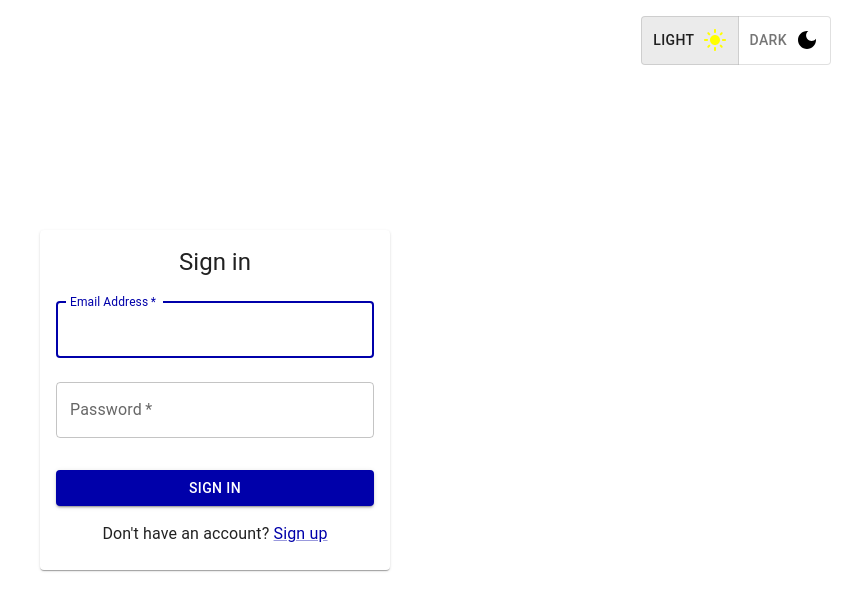
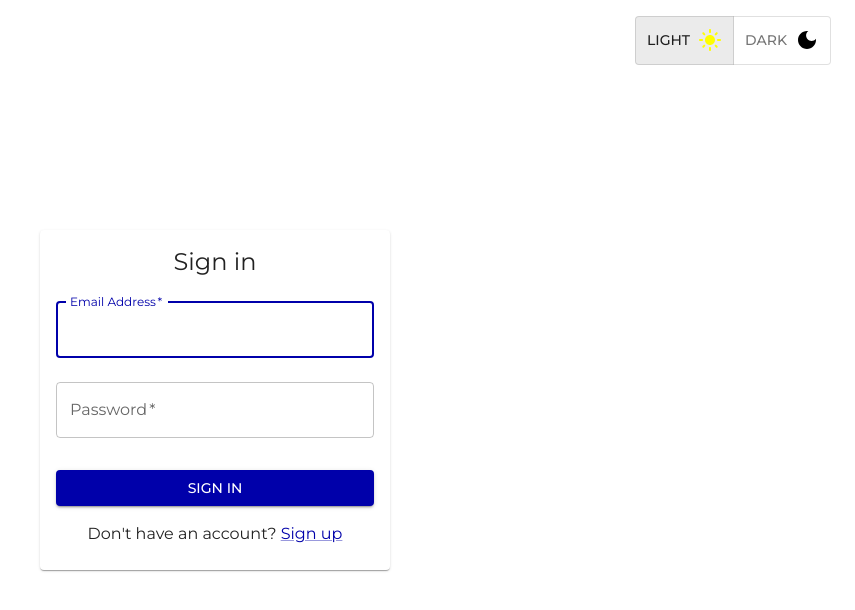
Before and after one commit to coreydbrown/FitnessLogApp.expressjs-react, a React (Create React App) app in the folder client/: page /login in a window 1280 px wide. Shown: the top 610 px of the page, without its empty margins (425-1280 px from the left). Built offline with nearby package versions, Linux system fonts and the light colour scheme.

Commit message:
Set a new font for the theme and updated the favicon.

```diff
--- a/client/public/index.html
+++ b/client/public/index.html
@@ -1,6 +1,14 @@
 <!DOCTYPE html>
 <html lang="en">
   <head>
+    <!-- Font - Montserrat -->
+    <link rel="preconnect" href="https://fonts.googleapis.com" />
+    <link rel="preconnect" href="https://fonts.gstatic.com" crossorigin />
+    <link
+      href="https://fonts.googleapis.com/css2?family=Montserrat:wght@300;400;500;700&display=swap"
+      rel="stylesheet"
+    />
+    <!-- Font - Montserrat -->
     <meta charset="utf-8" />
     <link rel="icon" href="%PUBLIC_URL%/favicon.ico" />
     <meta name="viewport" content="width=device-width, initial-scale=1" />
--- a/client/src/context/ThemeContext.js
+++ b/client/src/context/ThemeContext.js
@@ -3,6 +3,14 @@ import { ThemeProvider, createTheme } from "@mui/material/styles";
 import CssBaseline from "@mui/material/CssBaseline";
 
 const getDesignTokens = (mode) => ({
+  typography: {
+    fontFamily: `"Montserrat", "Arial", sans-serif`,
+    fontSize: 14,
+    fontWeightLight: 300,
+    fontWeightRegular: 400,
+    fontWeightMedium: 500,
+    fontWeightBold: 700,
+  },
   palette: {
     mode,
     ...(mode === "light"
```
Also changed, not shown: 1 other file (tests, documents, lock files or other folders).
